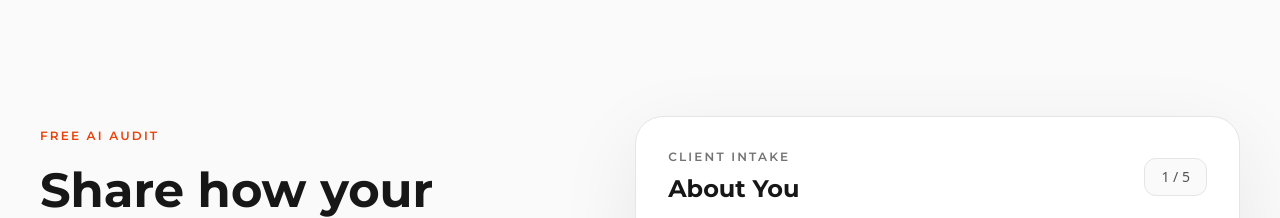
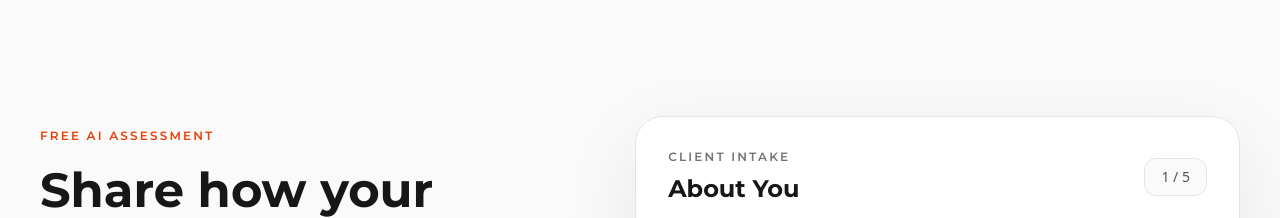
Before and after one commit to btctc/organic-ai-solutions, a Next.js app: page / in a window 1280 px wide. Shown: the part 5060-5278 px from the top of the page. Built offline with nearby package versions, Linux system fonts and the light colour scheme.

Commit message:
Homepage Round 2: route ChatWidget to /assessment, update intake + email copy to Free AI Assessment, default notify to tc@overtimerealestate.com

```diff
--- a/src/app/api/chatbot-lead/route.ts
+++ b/src/app/api/chatbot-lead/route.ts
@@ -147,7 +147,7 @@ export async function POST(request: Request) {
       resend,
       from: fromEmail,
       to: email,
-      subject: "Your Free AI Audit is Being Reviewed — Organic AI Solutions",
+      subject: "Your Free AI Assessment is Being Reviewed — Organic AI Solutions",
       html: autoResponseHtml,
     }),
   ]);
--- a/src/app/api/intake/route.ts
+++ b/src/app/api/intake/route.ts
@@ -39,7 +39,7 @@ export async function POST(request: Request) {
     const delivery = await sendEmailWithTestingFallback({
       resend,
       from: "Organic AI Solutions <hello@organicaisolutions.ai>",
-      to: process.env.NOTIFICATION_EMAIL || "overtimeincorporated@gmail.com",
+      to: process.env.NOTIFICATION_EMAIL || "tc@overtimerealestate.com",
       subject: `New AI Audit Request: ${data.company} — ${data.name}`,
       html: `
         <h2>New Intake Form Submission</h2>
--- a/src/components/landing/ChatWidget.tsx
+++ b/src/components/landing/ChatWidget.tsx
@@ -305,10 +305,12 @@ function ChatWidgetInner() {
 
               <button
                 ref={openButtonRef}
-                onClick={() => setOpen(true)}
+                onClick={() => {
+                  try { trackEvent("chatbot_opened"); } catch { /* silent */ }
+                  window.location.href = "/assessment";
+                }}
                 className="flex items-center gap-2 pl-4 pr-5 h-[60px] rounded-full bg-[#C73D09] text-white shadow-lg shadow-orange-300/40 hover:bg-[#a32d07] transition-colors"
-                aria-label="Open AI chat assistant"
-                aria-haspopup="dialog"
+                aria-label="Open AI assessment"
                 aria-expanded={false}
               >
                 <MessageSquare size={24} aria-hidden="true" />
@@ -401,16 +403,16 @@ function ChatWidgetInner() {
                   Want personalized recommendations?
                 </p>
                 <p className="font-[family-name:var(--font-dm-sans)] text-neutral-700 text-xs mb-3 leading-snug">
-                  Get your free AI Audit or connect with a specialist.
+                  Get your free AI Assessment or connect with a specialist.
                 </p>
                 <div className="flex flex-wrap gap-2">
                   <Link
-                    href="/audit"
+                    href="/assessment"
                     target="_blank"
                     rel="noopener noreferrer"
                     className="flex items-center gap-1 px-3 py-2 rounded-lg bg-[#C73D09] text-white text-xs font-semibold font-[family-name:var(--font-montserrat)] hover:bg-[#a32d07] transition-colors min-h-[36px]"
                   >
-                    Get Free Audit
+                    Get Free Assessment
                     <ExternalLink size={10} aria-hidden="true" />
                   </Link>
                   <button
--- a/src/components/landing/IntakeForm.tsx
+++ b/src/components/landing/IntakeForm.tsx
@@ -366,7 +366,7 @@ export default function IntakeForm({ onSubmitted }: IntakeFormProps) {
               transition={{ duration: 0.45 }}
               className="mb-4 text-xs font-semibold uppercase tracking-[0.18em] text-[#E8420A] font-[family-name:var(--font-montserrat)]"
             >
-              Free AI Audit
+              Free AI Assessment
             </motion.p>
             <motion.h2
               initial={{ opacity: 0, y: 16 }}
--- a/src/lib/email-templates.ts
+++ b/src/lib/email-templates.ts
@@ -38,7 +38,7 @@ export function buildAutoResponseEmail({
 <meta charset="UTF-8"/>
 <meta name="viewport" content="width=device-width,initial-scale=1"/>
 <meta name="color-scheme" content="light"/>
-<title>Your Free AI Audit is Being Reviewed — Organic AI Solutions</title>
+<title>Your Free AI Assessment is Being Reviewed — Organic AI Solutions</title>
 </head>
 <body style="margin:0;padding:0;background:#f3f4f6;font-family:Arial,Helvetica,sans-serif;-webkit-font-smoothing:antialiased;">
 <table width="100%" cellpadding="0" cellspacing="0" role="presentation" style="background:#f3f4f6;">
@@ -56,7 +56,7 @@ export function buildAutoResponseEmail({
   <!-- Orange header bar -->
   <tr>
     <td style="background:#E8420A;padding:28px 40px;">
-      <h1 style="color:#ffffff;margin:0;font-size:22px;font-weight:700;line-height:1.3;">Your AI Audit is Being Reviewed</h1>
+      <h1 style="color:#ffffff;margin:0;font-size:22px;font-weight:700;line-height:1.3;">Your AI Assessment is Being Reviewed</h1>
     </td>
   </tr>
 
@@ -65,7 +65,7 @@ export function buildAutoResponseEmail({
     <td style="padding:36px 40px;background:#ffffff;">
       <p style="color:#2B2B2B;font-size:16px;margin:0 0 20px;line-height:1.7;font-weight:600;">Hi ${firstName},</p>
       <p style="color:#374151;font-size:15px;line-height:1.7;margin:0 0 28px;">
-        Thank you for completing your AI Audit. Our team is reviewing your responses and building your personalized recommendations. Expect to hear from us within 24 hours.
+        Thank you for completing your AI Assessment. Our team is reviewing your responses and building your personalized recommendations. Expect to hear from us within 24 hours.
       </p>
 
       <!-- What to Expect -->
@@ -142,7 +142,7 @@ export function buildAutoResponseEmail({
   <tr>
     <td style="background:#f9fafb;padding:20px 40px;border-top:1px solid #e5e7eb;">
       <p style="color:#9ca3af;font-size:11px;line-height:1.7;margin:0 0 6px;text-align:center;">
-        You are receiving this because you requested a Free AI Audit at organicaisolutions.com
+        You are receiving this because you requested a Free AI Assessment at organicaisolutions.com
       </p>
       <p style="color:#9ca3af;font-size:11px;text-align:center;margin:0 0 8px;">${physicalAddress}</p>
       <p style="text-align:center;margin:0;">
@@ -188,7 +188,7 @@ export function buildInternalEmail({
     ["Employees", lead.employeeCount || "—"],
     ["Industry", lead.industry || "—"],
     ["Current Tools", lead.currentTools || "—"],
-    ["Source", lead.source === "chatbot" ? "AI Chatbot" : "Free AI Audit Form"],
+    ["Source", lead.source === "chatbot" ? "AI Chatbot" : "Free AI Assessment Form"],
     ["Submitted", `${submittedAt} CT`],
   ];
 
@@ -225,7 +225,7 @@ export function buildInternalEmail({
   <!-- Header -->
   <tr>
     <td style="background:#E8420A;padding:20px 28px;">
-      <h1 style="color:#ffffff;margin:0;font-size:20px;font-weight:700;">New Lead — ${lead.source === "chatbot" ? "AI Chatbot" : "Free AI Audit"}</h1>
+      <h1 style="color:#ffffff;margin:0;font-size:20px;font-weight:700;">New Lead — ${lead.source === "chatbot" ? "AI Chatbot" : "Free AI Assessment"}</h1>
       <p style="color:rgba(255,255,255,0.88);margin:5px 0 0;font-size:13px;">&#9200; Follow up within 24 hours for best results</p>
     </td>
   </tr>
```
